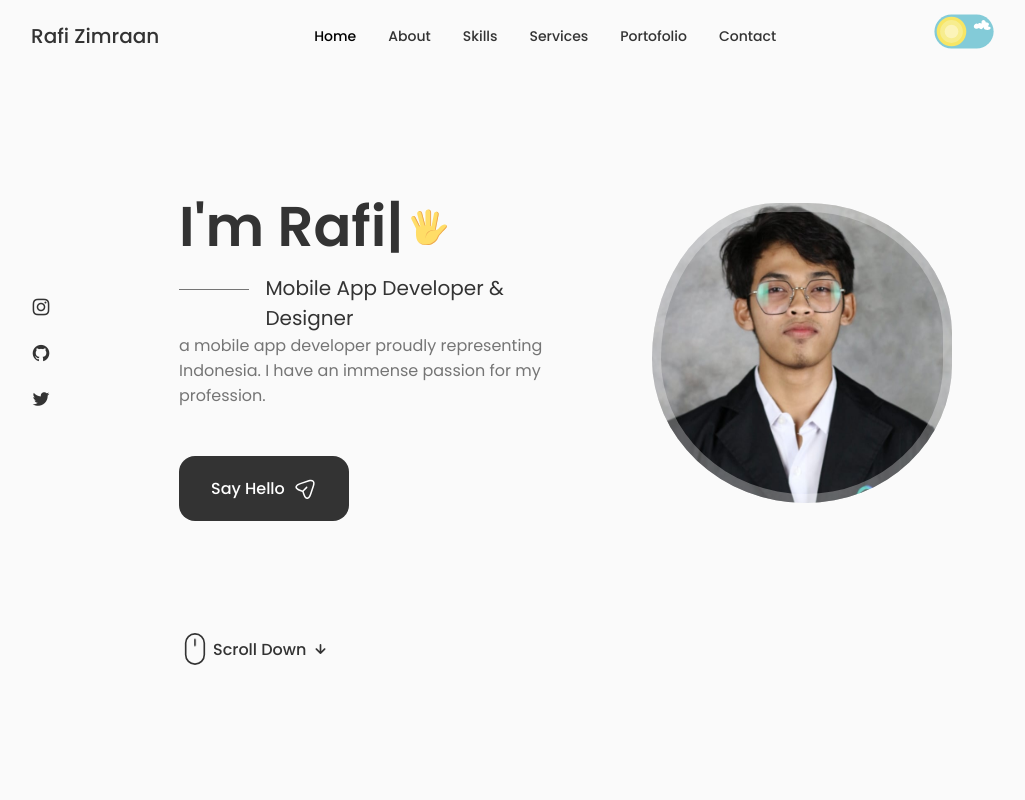
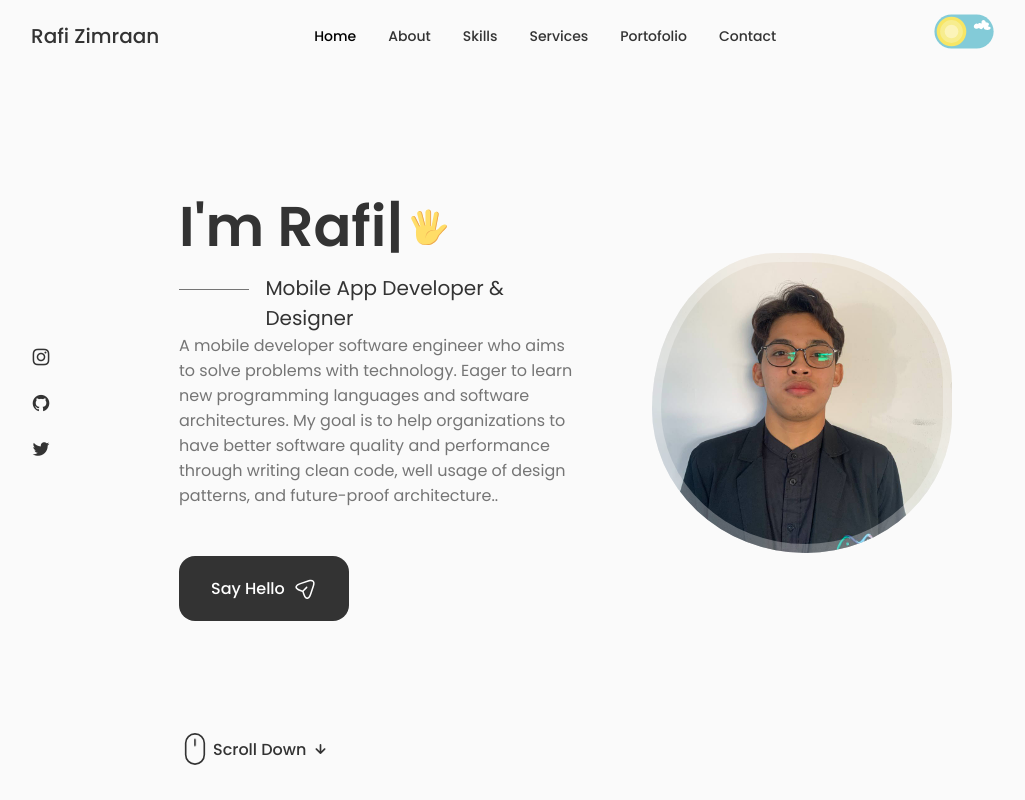
Before and after one commit to rafi-zimraan/portofolio, a React (Vite) app: page / in a window 1280 px wide. Shown: the top 800 px of the page, without its empty margins (125-1150 px from the left). Built offline with nearby package versions, Linux system fonts and the light colour scheme.

Commit message:
feat: change profile, add work + experient

```diff
--- a/src/App.css
+++ b/src/App.css
@@ -512,7 +512,7 @@ img {
 }
 
 .home__img {
-  background: url(./assets/Rafi.png);
+  background: url(./assets/Rafi.jpeg);
   background-repeat: no-repeat;
   background-position: center;
   background-size: cover;
--- a/src/components/home/Data.jsx
+++ b/src/components/home/Data.jsx
@@ -1,6 +1,6 @@
 import React from "react";
+import { ReactTyped } from "react-typed";
 import "../../App.css";
-import { ReactTyped } from "react-typed";
 
 const Data = () => {
   return (
@@ -76,8 +76,11 @@ const Data = () => {
         data-aos-duration="1000"
         data-aos-delay="100"
       >
-        a mobile app developer proudly representing Indonesia. I have an immense
-        passion for my profession.
+        A mobile developer software engineer who aims to solve problems with
+        technology. Eager to learn new programming languages and software
+        architectures. My goal is to help organizations to have better software
+        quality and performance through writing clean code, well usage of design
+        patterns, and future-proof architecture..
       </p>
       <a
         href="#contact"
--- a/src/components/qualification/Qualification.jsx
+++ b/src/components/qualification/Qualification.jsx
@@ -1,6 +1,5 @@
-import React from "react";
+import React, { useState } from "react";
 import "../../App.css";
-import { useState } from "react";
 
 const Qualification = () => {
   const [toggleState, setToggleState] = useState(1);
@@ -65,6 +64,23 @@ const Qualification = () => {
             }
           >
             <div className="qualification__data">
+              <div>
+                <h3 className="qualification__title">AmalSholeh.com</h3>
+                <span className="qualification__subtitle">
+                  Bandung - Magang
+                </span>
+                <div className="qualification__calendar">
+                  <i className="uil uil-calendar-alt"></i> 2024 - 2024
+                </div>
+              </div>
+
+              <div>
+                <span className="qualification__rounder"></span>
+                <span className="qualification__line"></span>
+              </div>
+            </div>
+
+            <div className="qualification__data">
               <div></div>
 
               <div>
@@ -82,6 +98,7 @@ const Qualification = () => {
                 </div>
               </div>
             </div>
+
             <div className="qualification__data">
               <div>
                 <h3 className="qualification__title">ID - Networkers</h3>
--- a/src/components/work/Data.jsx
+++ b/src/components/work/Data.jsx
@@ -18,22 +18,20 @@ import certificate7 from "../../assets/Certificate/Certificate7.png";
 import certificate8 from "../../assets/Certificate/Certificate8.png";
 
 // icon stack
-import html from "../../assets/Icon/html.png";
-import css from "../../assets/Icon/css.png";
-import javascript from "../../assets/Icon/javascript.png";
-import react from "../../assets/Icon/react.png";
+import biznet from "../../assets/Icon/Biznet Gio.png";
+import dicoding from "../../assets/Icon/dicoding.jpg";
 import figma from "../../assets/Icon/figma.png";
-import canva from "../../assets/Icon/canva.png";
-import dicoding from "../../assets/Icon/dicoding.jpg";
-import smartpath from "../../assets/Icon/Smartpath.png";
-import ugm from "../../assets/Icon/UGM.png";
 import dart from "../../assets/Icon/icons8-dart-1080.png";
 import flutter from "../../assets/Icon/icons8-flutter-1080.png";
 import idnetworkers from "../../assets/Icon/ID-Networkers.png";
-import biznet from "../../assets/Icon/Biznet Gio.png";
+import javascript from "../../assets/Icon/javascript.png";
+import react from "../../assets/Icon/react.png";
+import smartpath from "../../assets/Icon/Smartpath.png";
+import ugm from "../../assets/Icon/UGM.png";
 
 // Work
 import Work1 from "../../assets/Mobile App/app 1.jpg";
+import Work10 from "../../assets/Mobile App/app 10.png";
 import Work2 from "../../assets/Mobile App/app 2.jpg";
 import Work3 from "../../assets/Mobile App/app 3.jpg";
 import Work4 from "../../assets/Mobile App/app 4.jpg";
@@ -124,15 +122,22 @@ export const projectsData = [
   },
   {
     id: 10,
+    image: Work10,
+    title: "Aplikasi Amalan",
+    category: "Mobile App",
+    link: "https://appetize.io/embed/b_fje26nx3rx764q35vd54bbaqae",
+    icon: [dart, flutter],
+  },
+  {
+    id: 11,
     image: certificate1,
     title: "Membuat Aplikasi Flutter untuk Pemula",
     category: "Certificate",
     link: pdf1,
     icon: [dicoding],
   },
-
   {
-    id: 11,
+    id: 12,
     image: certificate2,
     title: "Belajar Prinsip Pemrograman Solid",
     category: "Certificate",
@@ -140,7 +145,7 @@ export const projectsData = [
     icon: [dicoding],
   },
   {
-    id: 12,
+    id: 13,
     image: certificate3,
     title: "Memulai Pemrograman dengan Dart",
     category: "Certificate",
@@ -148,7 +153,7 @@ export const projectsData = [
     icon: [dicoding],
   },
   {
-    id: 13,
+    id: 14,
     image: certificate4,
     title:
       "Networking dan Cybersecurity dengan tema TechNetworkers Unite Reinforcing Security and Connectivity yang diselenggarakan oleh National Networking Competition 2.0",
@@ -157,7 +162,7 @@ export const projectsData = [
     icon: [ugm, biznet, idnetworkers],
   },
   {
-    id: 14,
+    id: 15,
     image: certificate5,
     title: "Pemrograman Dart Dasar",
     category: "Certificate",
@@ -165,7 +170,7 @@ export const projectsData = [
     icon: [idnetworkers],
   },
   {
-    id: 15,
+    id: 16,
     image: certificate6,
     title: "Start Your Career with Mikrotik",
     category: "Certificate",
@@ -173,7 +178,7 @@ export const projectsData = [
     icon: [idnetworkers],
   },
   {
-    id: 16,
+    id: 17,
     image: certificate7,
     title: "Successfull Carrer Planning for 2 roles",
     category: "Certificate",
@@ -181,7 +186,7 @@ export const projectsData = [
     icon: [smartpath],
   },
   {
-    id: 17,
+    id: 18,
     image: certificate8,
     title:
       "Tech Talk #1 - The Future of Indonesia's Tech Industries How to Develop Advanced Tech Companies",
@@ -190,7 +195,7 @@ export const projectsData = [
     icon: [dicoding],
   },
   {
-    id: 18,
+    id: 19,
     image: desain1,
     title: "Genksi Application",
     category: "Design",
@@ -198,7 +203,7 @@ export const projectsData = [
     icon: [figma],
   },
   {
-    id: 19,
+    id: 20,
     image: desain2,
     title: "Perizinan Santri Application",
     category: "Design",
@@ -206,7 +211,7 @@ export const projectsData = [
     icon: [figma],
   },
   {
-    id: 20,
+    id: 0,
     image: desain3,
     title: "Pulsa Application",
     category: "Design",
@@ -214,7 +219,7 @@ export const projectsData = [
     icon: [figma],
   },
   {
-    id: 21,
+    id: 22,
     image: desain4,
     title: "Muslim Indonesia Application",
     category: "Design",
```
Also changed, not shown: src/assets/Mobile App/app 10.png (added), src/assets/Rafi.jpeg (added).
